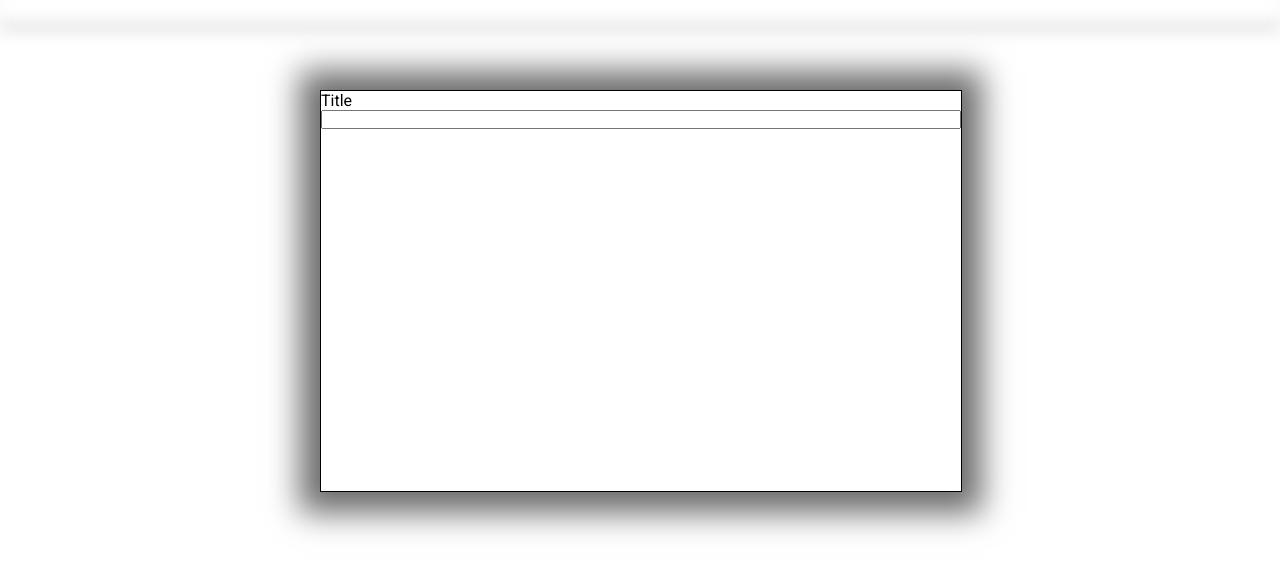
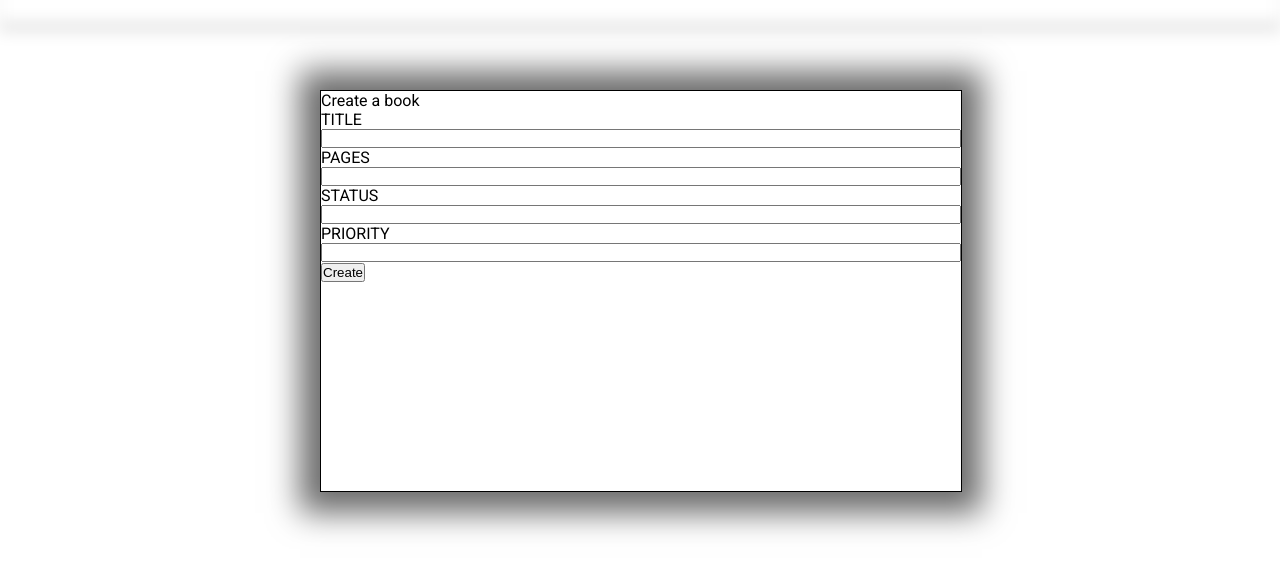
Before and after one commit to Vardhanb07/library, a plain HTML site: page index.html in a window 1280 px wide. Both pictures are taken after a click on the element 640 px from the left and 466 px from the top of the page. Shown: the part 108-680 px from the top of the page. Drawn offline with Linux system fonts and the light colour scheme.

Commit message:
Add validation

```diff
--- a/index.html
+++ b/index.html
@@ -19,14 +19,28 @@
             </div>
         </div>
         <div class="form">
-            <form action="#">
-                <p>
-                    <label for="title">
-                        Title
-                    </label>
-                    <input type="text">
-                </p>
-            </form>
+            <div>
+                <p>Create a book</p>
+                <form action="#">
+                    <p>
+                        <label for="title">TITLE</label>
+                        <input type="text" id="title" required>
+                    </p>
+                    <p>
+                        <label for="pages">PAGES</label>
+                        <input type="text" id="title" required>
+                    </p>
+                    <p>
+                        <label for="status">STATUS</label>
+                        <input type="text" id="status" required>
+                    </p>
+                    <p>
+                        <label for="priority">PRIORITY</label>
+                        <input type="text" id="priority" required>
+                    </p>
+                    <button type='submit'>Create</button>
+                </form>
+            </div>
         </div>
     </div>
 </body>
```
